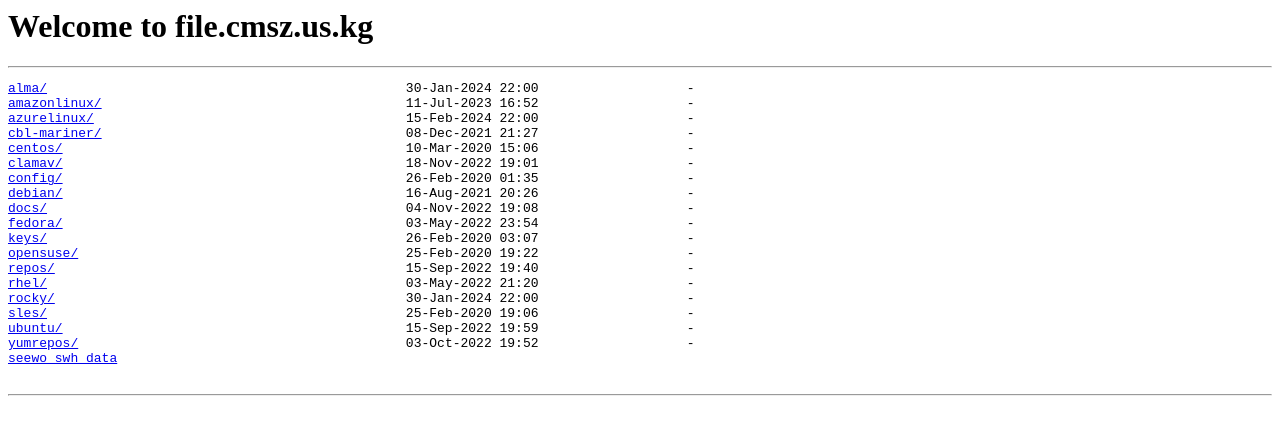
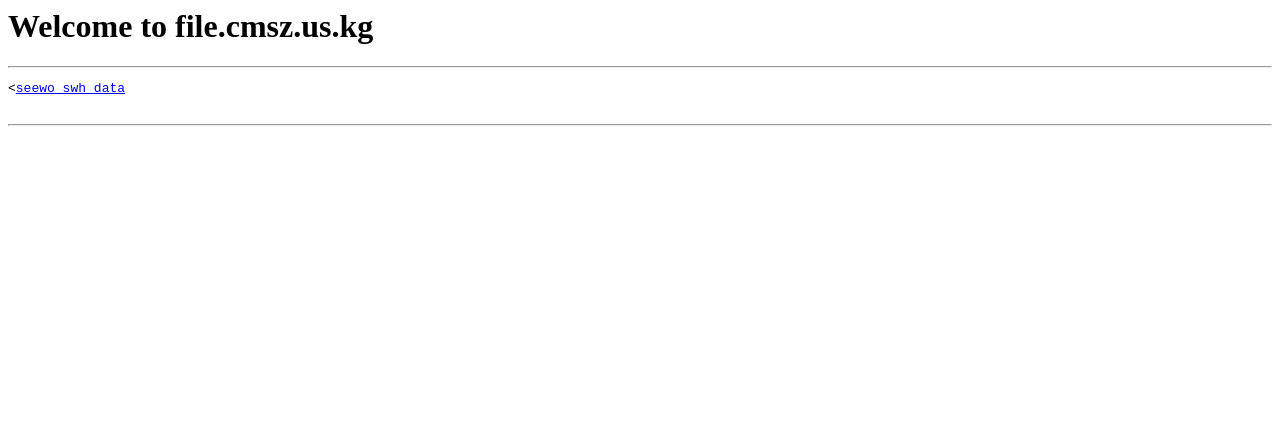
Before and after one commit to CMSZ002/file-repo, a plain HTML site: page index.html in a window 1280 px wide. Drawn offline with Linux system fonts and the light colour scheme.

Commit message:
Update index.html

```diff
--- a/index.html
+++ b/index.html
@@ -9,25 +9,7 @@
     <h1>Welcome to file.cmsz.us.kg</h1>
     <hr />
     <pre>
-<a href="alma/">alma/</a>                                              30-Jan-2024 22:00                   -
-<a href="amazonlinux/">amazonlinux/</a>                                       11-Jul-2023 16:52                   -
-<a href="azurelinux/">azurelinux/</a>                                        15-Feb-2024 22:00                   -
-<a href="cbl-mariner/">cbl-mariner/</a>                                       08-Dec-2021 21:27                   -
-<a href="centos/">centos/</a>                                            10-Mar-2020 15:06                   -
-<a href="clamav/">clamav/</a>                                            18-Nov-2022 19:01                   -
-<a href="config/">config/</a>                                            26-Feb-2020 01:35                   -
-<a href="debian/">debian/</a>                                            16-Aug-2021 20:26                   -
-<a href="docs/">docs/</a>                                              04-Nov-2022 19:08                   -
-<a href="fedora/">fedora/</a>                                            03-May-2022 23:54                   -
-<a href="keys/">keys/</a>                                              26-Feb-2020 03:07                   -
-<a href="opensuse/">opensuse/</a>                                          25-Feb-2020 19:22                   -
-<a href="repos/">repos/</a>                                             15-Sep-2022 19:40                   -
-<a href="rhel/">rhel/</a>                                              03-May-2022 21:20                   -
-<a href="rocky/">rocky/</a>                                             30-Jan-2024 22:00                   -
-<a href="sles/">sles/</a>                                              25-Feb-2020 19:06                   -
-<a href="ubuntu/">ubuntu/</a>                                            15-Sep-2022 19:59                   -
-<a href="yumrepos/">yumrepos/</a>                                          03-Oct-2022 19:52                   -
-<a href="./file/seewo_swh_data.json/">seewo_swh_data</a>
+<<a href="./file/seewo_swh_data.json">seewo_swh_data</a>
     </pre>
     <hr />
 </body>
```
